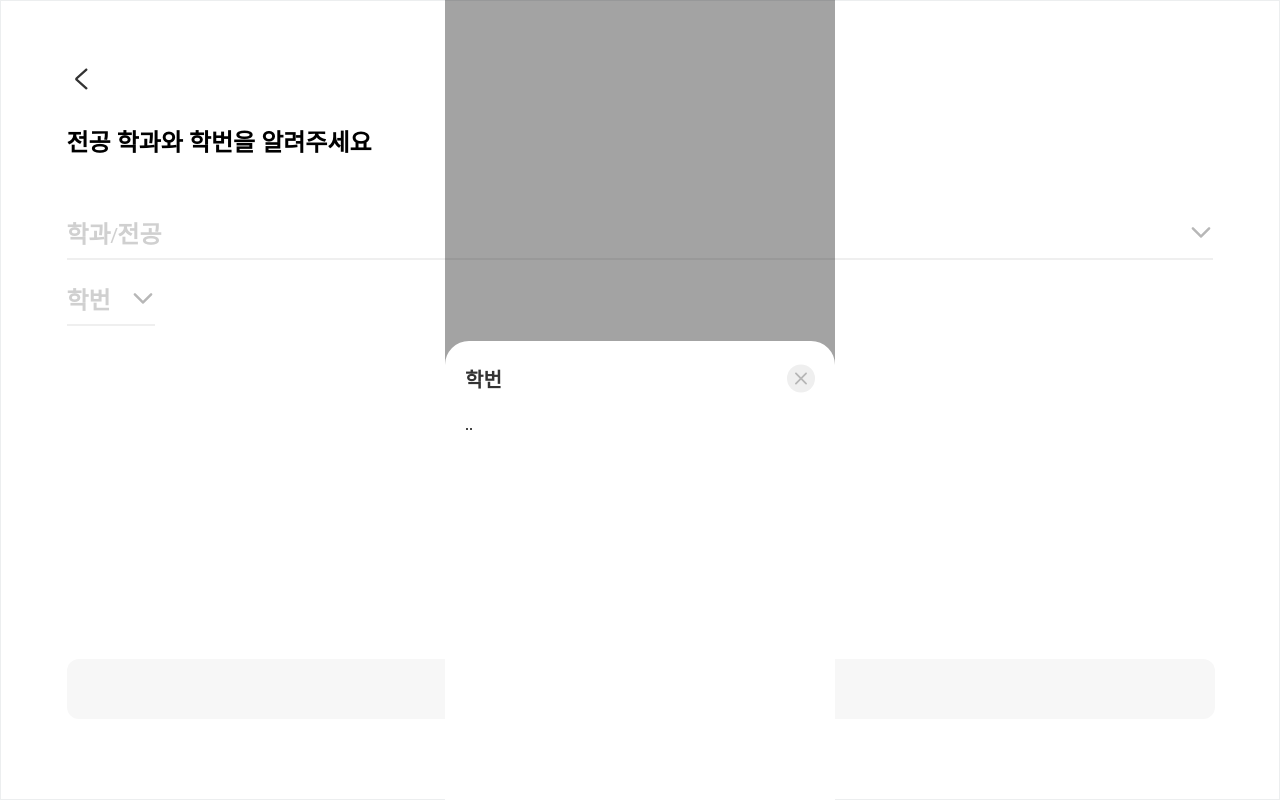
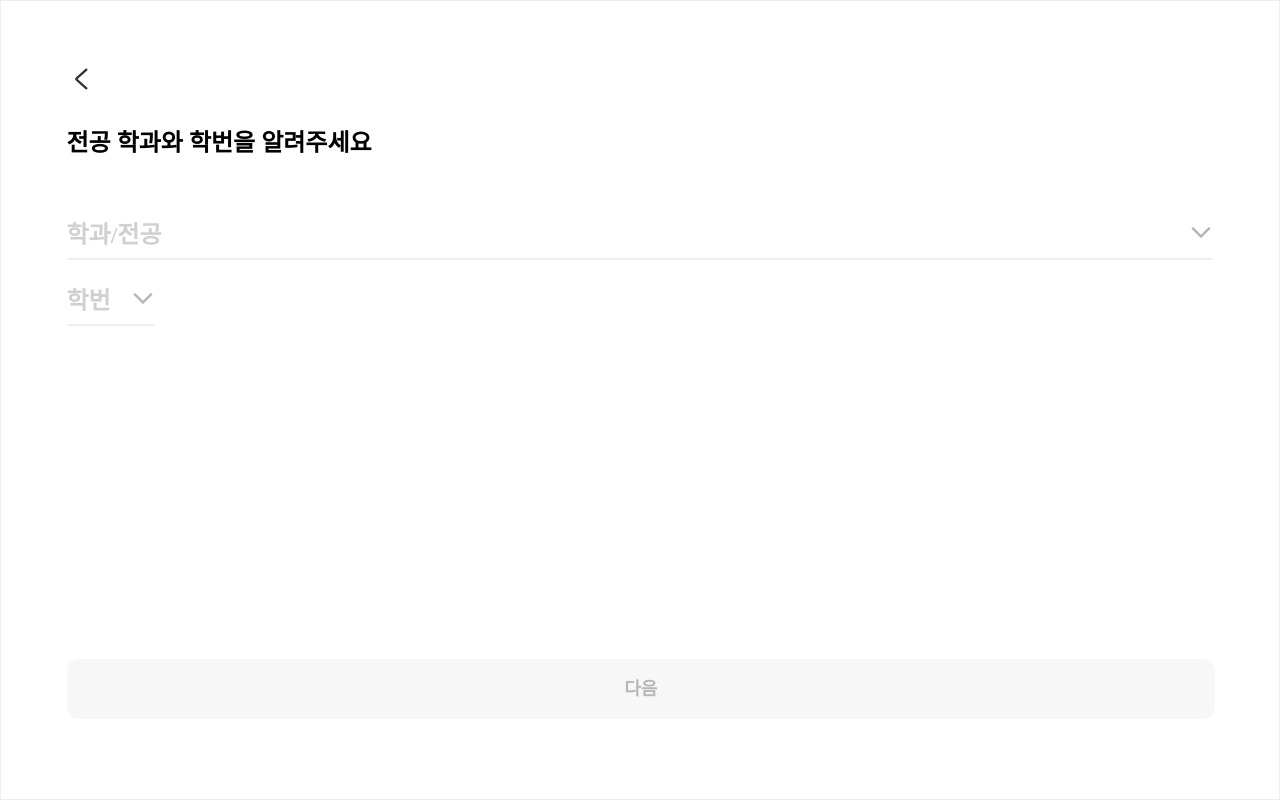
Before and after one commit to G-E-E-K-S/GEEKS-FE, a React (Create React App) app: page /major in a window 1280 px wide. Built offline with nearby package versions, Linux system fonts and the light colour scheme; a web font is replaced by a local one.

Commit message:
Fix Choose Major BottomSheet

```diff
--- a/src/components/Join/BottmSheet.js
+++ /dev/null
@@ -1,84 +0,0 @@
-import React, { useEffect, useState } from "react";
-import styled from "styled-components";
-import closeModal from '../../assets/img/Join/closeModal.svg';
-
-const ModalBackground = styled.div`
-  position: absolute;
-  top: 0;
-  left: 50%;
-  transform: translateX(-50%);
-  width: 390px;
-  height: 100vh;
-  background-color: rgba(0, 0, 0, 0.6);
-  opacity: 0.6;
-  z-index: 1;
-`;
-
-const StyledBottomSheet = styled.div`
-  z-index: 2;
-  position: fixed;
-  bottom: 0;
-  width: 390px;
-  left: 50%;
-  transform: translateX(-50%);
-  height: 57.4vh;
-  white-space: wrap;
-
-  border-radius: 24px 24px 0px 0px;
-  background: #fff;
-  overflow-y: auto;
-  &::-webkit-scrollbar {
-    display: none;
-  }
-`;
-
-const BottomSheetContent = styled.div`
-  margin: 2.84vh 20px 0px 20px;
-`;
-const ModalTitle = styled.div`
-    display: flex;
-    justify-content: space-between;
-    color: #333;
-
-    font-size: 20px;
-    font-style: normal;
-    font-weight: 700;
-`;
-
-const Category = styled.div`
-  margin-top: 2.96vh;
-`;
-
-const FooterBottomSheet = styled.div`
-  padding: 1.6vh 21px 2.72vh 21px;
-  z-index: 1;
-  display: flex;
-  justify-content: center;
-  align-items: center;
-  position: fixed;
-  bottom:0;
-  height: 15.04vh;
-  width: 390px;
-`;
-
-function BottomSheet(props) {
-    const [isClose, setIsClose] = useState(false)
-
-    return (
-    <>
-    <ModalBackground />
-    <StyledBottomSheet>
-        <BottomSheetContent>
-            <ModalTitle>학번
-                <img src={closeModal}/>
-            </ModalTitle>
-            <Category>..</Category>
-        </BottomSheetContent>
-    </StyledBottomSheet>
-    <FooterBottomSheet>
-    </FooterBottomSheet>
-    </>
-  );
-}
-
-export default BottomSheet;
--- /dev/null
+++ b/src/components/Join/Department.js
@@ -0,0 +1,27 @@
+import React from "react";
+import styled from "styled-components";
+import * as c from "../../components/Common/CommonStyle";
+import ForwardArrow from "../../assets/img/Join/forwardArrow.svg";
+
+const DepartmentBox = styled.div`
+  height: 64px;
+  padding: 20px 0px;
+  width: 100%;
+`;
+const DepartmentTxt = styled.div`
+  color: #525252;
+  font-size: 1.125rem;
+  font-weight: 600;
+  line-height: 24px;
+`;
+const Department = (props) => {
+  return (
+    <DepartmentBox>
+      <c.SpaceBetween>
+        <DepartmentTxt>{props.department}</DepartmentTxt>
+        <img src={ForwardArrow} />
+      </c.SpaceBetween>
+    </DepartmentBox>
+  );
+};
+export default Department;
--- a/src/pages/Join/Major.js
+++ b/src/pages/Join/Major.js
@@ -1,25 +1,26 @@
-import React, { useState,useRef } from 'react';
-import { useNavigate } from 'react-router-dom';
-import styled from 'styled-components';
-import * as c from '../../components/Common/CommonStyle';
-import Header from '../../components/Join/Header';
-import JoinButton from '../../components/Join/JoinButton';
-import MainText from '../../components/Join/MainText';
-import BottomSheet from '../../components/Join/BottmSheet';
-import UnderArrow from '../../assets/img/Join/arrow_under.svg';
+import React, { useState, useRef } from "react";
+import { useNavigate } from "react-router-dom";
+import styled from "styled-components";
+import * as c from "../../components/Common/CommonStyle";
+import Header from "../../components/Join/Header";
+import JoinButton from "../../components/Join/JoinButton";
+import MainText from "../../components/Join/MainText";
+import BottomSheet from "../../components/Common/BottomSheet";
+import Department from "../../components/Join/Department";
+import UnderArrow from "../../assets/img/Join/arrow_under.svg";
+import Close from "../../assets/img/Join/closeModal.svg";
 
 const MajorTotal = styled.div`
   margin-top: 6.16vh;
   padding: 7px 0px 8px 0px;
   display: flex;
   justify-content: space-between;
-    width:100%;
-    border-bottom: 2px solid #EFEFEF;
+  width: 100%;
+  border-bottom: 2px solid #efefef;
 `;
 
 const MajorText = styled.div`
-    color: #D0D0D0;
-
+  color: #d0d0d0;
   font-size: 24px;
   font-style: normal;
   font-weight: 600;
@@ -31,32 +32,58 @@ const StudentIdTotal = styled.div`
   display: flex;
   width: 88px;
   justify-content: space-between;
-    border-bottom: 2px solid #EFEFEF;
+  border-bottom: 2px solid #efefef;
+`;
+const MajorBtsTxt = styled.div`
+  color: #333;
+  font-size: 1.25rem;
+  font-style: normal;
+  font-weight: 700;
+  line-height: 28px;
+  margin-bottom: 20px;
+`;
+const CloseImg = styled.img`
+  width: 28px;
+  height: 28px;
 `;
 const Major = () => {
   const [isSelected, setIsSelected] = useState(false);
+  const [isOpen, setIsOpen] = useState(false);
   const navigator = useNavigate();
 
   const ChangeBarColor = () => {
     setIsSelected(true);
-    }
-
-
+  };
+  const handleBottomSheet = () => {
+    setIsOpen(!isOpen);
+  };
+  const DepartmentList = ["글로벌인문학부대학","디자인대학","예술대학","융합기술대학","융합기술대학"];
   return (
     <c.Totalframe>
       <c.ScreenComponent>
-                <Header/>
-                <MainText maintitle={`전공 학과와 학번을 알려주세요`}/>
-                <BottomSheet/>
-                <MajorTotal>
+        <Header />
+        <MainText maintitle={`전공 학과와 학번을 알려주세요`} />
+        <MajorTotal onClick={() => handleBottomSheet()}>
           <MajorText>학과/전공</MajorText>
-                    <img src={UnderArrow}/>
+          <img src={UnderArrow} />
         </MajorTotal>
+
+        {isOpen && (
+          <BottomSheet height={`487px`} padding={`24px 5.12vw 0px 5.12vw`}>
+            <c.SpaceBetween>
+              <MajorBtsTxt>{`학과/전공`}</MajorBtsTxt>
+              <CloseImg src={Close} onClick={() => handleBottomSheet()} />
+            </c.SpaceBetween>
+            {DepartmentList.map((department) => (
+              <Department department={department} />
+            ))}
+          </BottomSheet>
+        )}
         <StudentIdTotal>
           <MajorText>학번</MajorText>
-                    <img src={UnderArrow}/>
+          <img src={UnderArrow} />
         </StudentIdTotal>
-                <JoinButton btnName={'다음'}/>
+        <JoinButton btnName={"다음"} />
       </c.ScreenComponent>
     </c.Totalframe>
   );
```
Also changed, not shown: src/assets/img/Join/forwardArrow.svg (added). Lines whose indentation alone changed are shown as unchanged.
